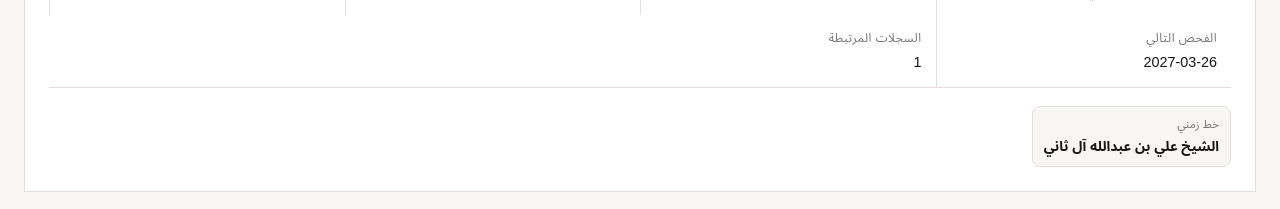
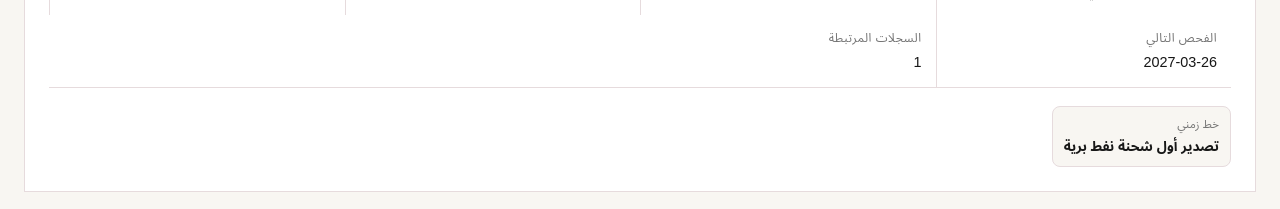
Before and after one commit to 1993bamrhol/qatar-atlas, a Next.js app: page /ar/sources in a window 1280 px wide. Shown: the part 4100-4309 px from the top of the page. Built offline with nearby package versions, Linux system fonts and the light colour scheme.

Commit message:
refactor(data): normalize bilingual timeline identities

```diff
--- a/components/home/timeline-preview.tsx
+++ b/components/home/timeline-preview.tsx
@@ -1 +1 @@
-"use client";import Link from "next/link";import {Section} from "@/components/ui/section";import {historicalMilestones} from "@/data/timeline";import {useLocale} from "@/components/i18n/locale-context";import {getDictionary} from "@/lib/dictionary";const arTitles:Record<string,string>={"1971":"الاستقلال","2008":"إطلاق رؤية قطر الوطنية 2030","2019":"بدء التشغيل العام لمترو الدوحة"};const arCategories:Record<string,string>={State:"الدولة",Strategy:"الاستراتيجية",Infrastructure:"البنية التحتية"};export function TimelinePreview(){const locale=useLocale(),d=getDictionary(locale).sections.timeline;const featured=historicalMilestones.filter(item=>["1971","2008","2019"].includes(item.year));return <Section eyebrow={d[0]} title={d[1]}><div className="qa-timeline-grid">{featured.map(item=><article className="qa-timeline-card" key={item.year+item.title}><p className="qa-card-label">{locale==="ar"?(arCategories[item.category]??item.category):item.category}</p><strong>{item.year}</strong><h3>{locale==="ar"?(arTitles[item.year]??item.title):item.title}</h3>{item.recordHref&&<Link href={`/${locale}${item.recordHref}`}>{locale==="ar"?"افتح السجل المرتبط ←":"Open connected record →"}</Link>}</article>)}</div><Link className="qa-text-link" href={`/${locale}/timeline`}>{d[2]}</Link></Section>}
+"use client";import Link from "next/link";import {Section} from "@/components/ui/section";import {historicalMilestones} from "@/data/timeline";import {milestoneAr,timelineCategoryAr} from "@/data/timeline-ar";import {useLocale} from "@/components/i18n/locale-context";import {getDictionary} from "@/lib/dictionary";const featuredIds=new Set(["milestone-1971-independence","milestone-2008-qnv2030-launch","milestone-2019-doha-metro-operation"]);export function TimelinePreview(){const locale=useLocale(),d=getDictionary(locale).sections.timeline;const featured=historicalMilestones.filter(item=>featuredIds.has(item.id));return <Section eyebrow={d[0]} title={d[1]}><div className="qa-timeline-grid">{featured.map(item=><article className="qa-timeline-card" key={item.id}><p className="qa-card-label">{locale==="ar"?timelineCategoryAr[item.category]:item.category}</p><strong>{item.year}</strong><h3>{locale==="ar"?(milestoneAr[item.id]?.[0]??item.title):item.title}</h3>{item.recordHref&&<Link href={`/${locale}${item.recordHref}`}>{locale==="ar"?"افتح السجل المرتبط ←":"Open connected record →"}</Link>}</article>)}</div><Link className="qa-text-link" href={`/${locale}/timeline`}>{d[2]}</Link></Section>}
--- a/data/connections-ar.ts
+++ b/data/connections-ar.ts
@@ -28,5 +28,3 @@ e10:{label:"العلاقة برؤية قطر الوطنية 2030",evidence:"تن
 e11:{label:"موقع المشروع",evidence:"يصف الموقع الرسمي للوسيل التطوير بأنه أكبر مدينة مخططة في قطر."}
 };
 export const graphKindAr:Record<string,string>={Leadership:"القيادة",Institution:"مؤسسة",Strategy:"استراتيجية",Project:"مشروع",Place:"مكان"};
-export const relationshipAr:Record<string,string>={DIRECT:"مباشرة",INSTITUTIONAL:"مؤسسية",TEMPORAL:"زمنية"};
-export const evidenceSensitivityAr:Record<string,string>={STABLE:"مستقر",TIME_SENSITIVE:"حساس للوقت",TARGET:"هدف / توقع",HISTORICAL:"تاريخي"};
--- a/data/timeline-ar.ts
+++ b/data/timeline-ar.ts
@@ -1,20 +1,30 @@
+import type {TimelineCategory} from "@/data/timeline";
+
+export const timelineCategoryAr:Record<TimelineCategory,string>={
+Leadership:"القيادة",
+State:"الدولة",
+Economy:"الاقتصاد",
+Infrastructure:"البنية التحتية",
+Strategy:"الاستراتيجية"
+};
+
 export const rulerAr:Record<string,[string,string]>={
-"1851":["الشيخ محمد بن ثاني","الحاكم الأول في التسلسل الرسمي للديوان الأميري."],
-"1878":["الشيخ جاسم بن محمد بن ثاني","الحاكم الثاني في التسلسل الرسمي؛ ويعرّفه الديوان الأميري بأنه مؤسس دولة قطر."],
-"1913":["الشيخ عبدالله بن جاسم آل ثاني","الحاكم الثالث في التسلسل الرسمي للديوان الأميري."],
-"1949":["الشيخ علي بن عبدالله آل ثاني","الحاكم الرابع في التسلسل الرسمي للديوان الأميري."],
-"1960":["الشيخ أحمد بن علي آل ثاني","الحاكم الخامس في التسلسل الرسمي للديوان الأميري."],
-"1972":["الشيخ خليفة بن حمد آل ثاني","الحاكم السادس في التسلسل الرسمي للديوان الأميري."],
-"1995":["الشيخ حمد بن خليفة آل ثاني","الحاكم السابع في التسلسل الرسمي للديوان الأميري."],
-"2013":["الشيخ تميم بن حمد آل ثاني","الأمير الحالي؛ ويسجل التسلسل الرسمي الفترة من 2013 إلى الحاضر."]
+"ruler-mohammed-bin-thani-1851":["الشيخ محمد بن ثاني","الحاكم الأول في التسلسل الرسمي للديوان الأميري."],
+"ruler-jassim-bin-mohammed-bin-thani-1878":["الشيخ جاسم بن محمد بن ثاني","الحاكم الثاني في التسلسل الرسمي؛ ويعرّفه الديوان الأميري بأنه مؤسس دولة قطر."],
+"ruler-abdullah-bin-jassim-al-thani-1913":["الشيخ عبدالله بن جاسم آل ثاني","الحاكم الثالث في التسلسل الرسمي للديوان الأميري."],
+"ruler-ali-bin-abdullah-al-thani-1949":["الشيخ علي بن عبدالله آل ثاني","الحاكم الرابع في التسلسل الرسمي للديوان الأميري."],
+"ruler-ahmad-bin-ali-al-thani-1960":["الشيخ أحمد بن علي آل ثاني","الحاكم الخامس في التسلسل الرسمي للديوان الأميري."],
+"ruler-khalifa-bin-hamad-al-thani-1972":["الشيخ خليفة بن حمد آل ثاني","الحاكم السادس في التسلسل الرسمي للديوان الأميري."],
+"ruler-hamad-bin-khalifa-al-thani-1995":["الشيخ حمد بن خليفة آل ثاني","الحاكم السابع في التسلسل الرسمي للديوان الأميري."],
+"ruler-tamim-bin-hamad-al-thani-2013":["الشيخ تميم بن حمد آل ثاني","الأمير الحالي؛ ويسجل التسلسل الرسمي الفترة من 2013 إلى الحاضر."]
 };
 
 export const milestoneAr:Record<string,[string,string]>={
-"1868":["اتفاق مع السلطات البريطانية في الخليج","تصف صفحة تاريخ قطر في الديوان الأميري الاتفاق الذي وقعه الشيخ محمد بن ثاني بأنه اعتراف بسيادة قطر."],
-"1893":["معركة الوجبة","يسجلها الديوان الأميري محطة بارزة خلال فترة حكم الشيخ جاسم."],
-"1938":["حفر أول بئر للنفط","حُفر أول بئر للنفط في أكتوبر 1938، واكتُشف النفط في دخان في يناير 1940."],
-"1949":["تصدير أول شحنة نفط برية","يسجل الديوان الأميري أول شحنة في 29 ديسمبر 1949."],
-"1971":["الاستقلال","انتهت معاهدة 1916 في 3 سبتمبر 1971، لتبدأ مرحلة جديدة في تاريخ قطر."],
-"2008":["إطلاق رؤية قطر الوطنية 2030","أُطلقت الرؤية الوطنية طويلة المدى عام 2008."],
-"2019":["بدء التشغيل العام لمترو الدوحة","بدأ التشغيل العام لمترو الدوحة في 2019."]
+"milestone-1868-british-agreement":["اتفاق مع السلطات البريطانية في الخليج","تصف صفحة تاريخ قطر في الديوان الأميري الاتفاق الذي وقعه الشيخ محمد بن ثاني بأنه اعتراف بسيادة قطر."],
+"milestone-1893-battle-of-wajbah":["معركة الوجبة","يسجلها الديوان الأميري محطة بارزة خلال فترة حكم الشيخ جاسم."],
+"milestone-1938-first-oil-well":["حفر أول بئر للنفط","حُفر أول بئر للنفط في أكتوبر 1938، واكتُشف النفط في دخان في يناير 1940."],
+"milestone-1949-first-onshore-oil-shipment":["تصدير أول شحنة نفط برية","يسجل الديوان الأميري أول شحنة في 29 ديسمبر 1949."],
+"milestone-1971-independence":["الاستقلال","انتهت معاهدة 1916 في 3 سبتمبر 1971، لتبدأ مرحلة جديدة في تاريخ قطر."],
+"milestone-2008-qnv2030-launch":["إطلاق رؤية قطر الوطنية 2030","أُطلقت الرؤية الوطنية طويلة المدى عام 2008."],
+"milestone-2019-doha-metro-operation":["بدء التشغيل العام لمترو الدوحة","بدأ التشغيل العام لمترو الدوحة في 2019."]
 };
--- a/lib/evidence-i18n.ts
+++ b/lib/evidence-i18n.ts
@@ -1,6 +1,6 @@
-import type {EvidenceSensitivity,EvidenceMeta,Locale} from "@/types";
+import type {EvidenceSensitivity,EvidenceSourceKind,Locale,RelationshipType,VerificationStatus} from "@/types";
 
-const sourceKindAr:Record<EvidenceMeta["sourceKind"],string>={
+const sourceKindAr:Record<EvidenceSourceKind,string>={
   PRIMARY_OFFICIAL:"مصدر رسمي أولي",
   SECONDARY_OFFICIAL:"مصدر رسمي داعم",
   PUBLIC_REFERENCE:"مرجع عام"
@@ -13,9 +13,27 @@ const sensitivityAr:Record<EvidenceSensitivity,string>={
   HISTORICAL:"تاريخي"
 };
 
-export function sourceKindLabel(kind:EvidenceMeta["sourceKind"],locale:Locale){
+const verificationAr:Record<VerificationStatus,string>={
+  VERIFIED:"موثّق",
+  REVIEW_REQUIRED:"يتطلب مراجعة",
+  ARCHIVED:"مؤرشف"
+};
+
+const relationshipAr:Record<RelationshipType,string>={
+  DIRECT:"مباشرة",
+  INSTITUTIONAL:"مؤسسية",
+  TEMPORAL:"زمنية"
+};
+
+export function sourceKindLabel(kind:EvidenceSourceKind,locale:Locale){
   return locale==="ar"?sourceKindAr[kind]:kind.replaceAll("_"," ");
 }
 export function sensitivityLabel(value:EvidenceSensitivity,locale:Locale){
   return locale==="ar"?sensitivityAr[value]:value.replaceAll("_"," ");
 }
+export function verificationLabel(value:VerificationStatus,locale:Locale){
+  return locale==="ar"?verificationAr[value]:value.replaceAll("_"," ");
+}
+export function relationshipLabel(value:RelationshipType,locale:Locale){
+  return locale==="ar"?relationshipAr[value]:value;
+}
--- a/scripts/check-arabic-completeness.cjs
+++ b/scripts/check-arabic-completeness.cjs
@@ -3,6 +3,24 @@ const read=p=>fs.readFileSync(p,"utf8");
 const errors=[];
 function assert(condition,message){if(!condition)errors.push(message)}
 function hasKey(text,key){return text.includes('"'+key+'":')||text.includes(key+':');}
+function recordChunk(text,marker,nextMarker){
+  const start=text.indexOf(marker);
+  if(start<0)return "";
+  const end=text.indexOf(nextMarker,start+marker.length);
+  return text.slice(start,end<0?undefined:end);
+}
+function values(text,re){return [...text.matchAll(re)].map(m=>m[1]);}
+function assertNestedParity(enChunk,arChunk,kind,id){
+  const groups=[
+    ["relationship",values(enChunk,/\{label:"([^"]+)",type:"/g)],
+    ["milestone",values(enChunk,/\{date:"([^"]+)",title:"/g)],
+    ["fact",values(enChunk,/\{label:"([^"]+)",value:"/g)],
+    ["supporting source",values(enChunk,/\{label:"([^"]+)",url:"https:\/\//g)]
+  ];
+  const places=enChunk.match(/places:\[([^\]]*)\]/)?.[1];
+  if(places)groups.push(["place",values(places,/"([^"]+)"/g)]);
+  for(const [label,keys] of groups)for(const key of keys)assert(hasKey(arChunk,key),"Missing Arabic "+kind+" "+label+" key for "+id+": "+key);
+}
 const leadership=read("data/leadership.ts");
 const leadershipAr=read("data/leadership-ar.ts");
 const projects=read("data/projects.ts");
@@ -22,8 +40,8 @@ const edgeIds=[...edgeSection.matchAll(/id:"([^"]+)"/g)].map(m=>m[1]);
 const mapIds=[...map.matchAll(/id:"([^"]+)"/g)].map(m=>m[1]);
 const rulerSection=timeline.slice(timeline.indexOf("rulerPeriods"),timeline.indexOf("historicalMilestones"));
 const milestoneSection=timeline.slice(timeline.indexOf("historicalMilestones"));
-const rulerYears=[...rulerSection.matchAll(/year:"([^"]+)"/g)].map(m=>m[1]);
-const milestoneYears=[...milestoneSection.matchAll(/year:"([^"]+)"/g)].map(m=>m[1]);
+const rulerIds=[...rulerSection.matchAll(/id:"([^"]+)"/g)].map(m=>m[1]);
+const milestoneIds=[...milestoneSection.matchAll(/id:"([^"]+)"/g)].map(m=>m[1]);
 assert(leaderSlugs.length===3,"Expected 3 canonical leadership records");
 leaderSlugs.forEach(x=>assert(hasKey(leadershipAr,x),"Missing Arabic leadership record: "+x));
 assert(projectSlugs.length===10,"Expected 10 canonical project records");
@@ -34,10 +52,22 @@ assert(edgeIds.length===11,"Expected 11 connection edges");
 edgeIds.forEach(x=>assert(hasKey(connectionsAr,x),"Missing Arabic connection edge: "+x));
 assert(mapIds.length===6,"Expected 6 map records");
 mapIds.forEach(x=>assert(hasKey(mapAr,x),"Missing Arabic map record: "+x));
-assert(rulerYears.length===8,"Expected 8 ruler periods");
-rulerYears.forEach(x=>assert(hasKey(timelineAr,x),"Missing Arabic ruler timeline entry: "+x));
-assert(milestoneYears.length===7,"Expected 7 historical milestones");
-milestoneYears.forEach(x=>assert(hasKey(timelineAr,x),"Missing Arabic milestone entry: "+x));
+assert(rulerIds.length===8,"Expected 8 ruler periods");
+rulerIds.forEach(x=>assert(hasKey(timelineAr,x),"Missing Arabic ruler timeline entry: "+x));
+assert(milestoneIds.length===7,"Expected 7 historical milestones");
+milestoneIds.forEach(x=>assert(hasKey(timelineAr,x),"Missing Arabic milestone entry: "+x));
+assert(new Set([...rulerIds,...milestoneIds]).size===rulerIds.length+milestoneIds.length,"Timeline IDs must be globally unique across ruler periods and milestones");
+assert(!timelineAr.includes('"1949":['),"Timeline Arabic keys must use stable IDs, not ambiguous year keys");
+for(const slug of projectSlugs){
+  const enChunk=recordChunk(projects,'{slug:"'+slug+'"','},{slug:"');
+  const arChunk=recordChunk(projectsAr,'"'+slug+'":{','\n"');
+  assertNestedParity(enChunk,arChunk,"project",slug);
+}
+for(const slug of leaderSlugs){
+  const enChunk=recordChunk(leadership,'{slug:"'+slug+'"','},{slug:"');
+  const arChunk=recordChunk(leadershipAr,'"'+slug+'":{','\n"');
+  assertNestedParity(enChunk,arChunk,"leadership",slug);
+}
 const badgeFiles=["app/[locale]/leadership/page.tsx","app/[locale]/projects/page.tsx","app/[locale]/leadership/[slug]/page.tsx","app/[locale]/projects/[slug]/page.tsx","app/[locale]/methodology/page.tsx","components/home/hero.tsx","components/home/leadership-preview.tsx","components/home/projects-preview.tsx","components/home/connections-preview.tsx","components/connections/connections-explorer.tsx"];
 for(const path of badgeFiles){const text=read(path);for(const tag of ["VerificationBadge","RelationshipBadge"]){const chunks=text.split("<"+tag).slice(1);for(const chunk of chunks){const end=chunk.indexOf("/>");if(end<0)continue;const badge=chunk.slice(0,end);assert(badge.includes("locale="),path+" has a user-visible "+tag+" without locale");}}}
 const userVisibleFiles=[...badgeFiles,"app/[locale]/connections/page.tsx","app/[locale]/map/page.tsx","components/home/map-preview.tsx","components/map/map-explorer.tsx"];
--- a/scripts/check-source-registry.cjs
+++ b/scripts/check-source-registry.cjs
@@ -23,13 +23,16 @@ for(const token of [
   'for(const project of projects)',
   'for(const person of leaders)',
   'for(const edge of graphEdges)',
-  'for(const item of [...rulerPeriods,...historicalMilestones])',
+  'for(const item of rulerPeriods)',
+  'for(const item of historicalMilestones)',
   'for(const item of mapRecords)'
 ])assert(registry.includes(token),"Source registry builder missing canonical coverage contract: "+token);
 assert(registry.includes('if(!args.url||args.url.startsWith("/"))return;'),"Internal methodology links must not be treated as external evidence sources");
 assert(registry.includes("labelAr:string"),"Linked source records must carry an Arabic display label");
 assert(registry.includes("access:SourceAccessAudit"),"Registry entries must expose source-access audit metadata");
 for(const token of ['connectionEdgeAr','mapRecordAr','rulerAr','milestoneAr'])assert(registry.includes(token),"Arabic source-registry reuse missing: "+token);
+for(const token of ['id:item.id','rulerAr[item.id]','milestoneAr[item.id]'])assert(registry.includes(token),"Timeline source-registry stable-ID contract missing: "+token);
+assert(!registry.includes('item.year+"-"+item.title'),"Timeline source-registry identity must not be derived from mutable year/title display fields");
 
 const health=read("data/source-health.ts");
 const healthEntries=[...health.matchAll(/"(https:\/\/[^"]+)":\{checkedOn:"(\d{4}-\d{2}-\d{2})",nextCheckOn:"(\d{4}-\d{2}-\d{2})",status:"(ACCESSIBLE|REDIRECTED|REVIEW_REQUIRED)"/g)]
--- a/types/index.ts
+++ b/types/index.ts
@@ -2,4 +2,5 @@ export type VerificationStatus="VERIFIED"|"REVIEW_REQUIRED"|"ARCHIVED";
 export type RelationshipType="DIRECT"|"INSTITUTIONAL"|"TEMPORAL";
 export type Locale="ar"|"en";
 export type EvidenceSensitivity="STABLE"|"TIME_SENSITIVE"|"TARGET"|"HISTORICAL";
-export type EvidenceMeta={sourceKind:"PRIMARY_OFFICIAL"|"SECONDARY_OFFICIAL"|"PUBLIC_REFERENCE";verifiedOn:string;sensitivity:EvidenceSensitivity;note?:string};
+export type EvidenceSourceKind="PRIMARY_OFFICIAL"|"SECONDARY_OFFICIAL"|"PUBLIC_REFERENCE";
+export type EvidenceMeta={sourceKind:EvidenceSourceKind;verifiedOn:string;sensitivity:EvidenceSensitivity;note?:string};
```
Also changed, not shown: components/connections/connections-explorer.tsx (+4 -3 lines), components/timeline/timeline-explorer.tsx (+1 -1 lines), components/ui/badge.tsx (+3 -4 lines), data/source-registry.ts (+5 -2 lines), data/timeline.ts (+16 -16 lines).
